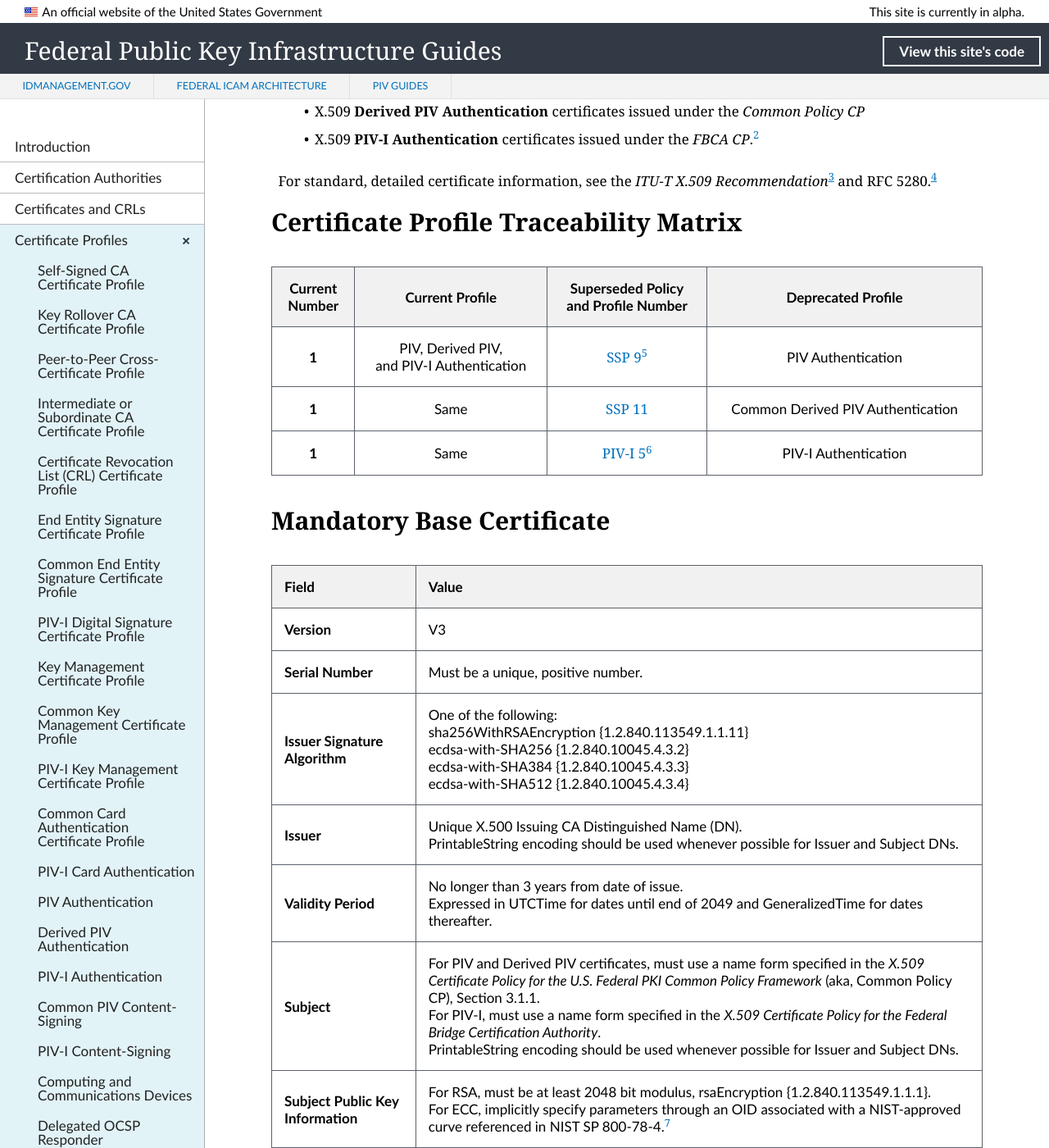
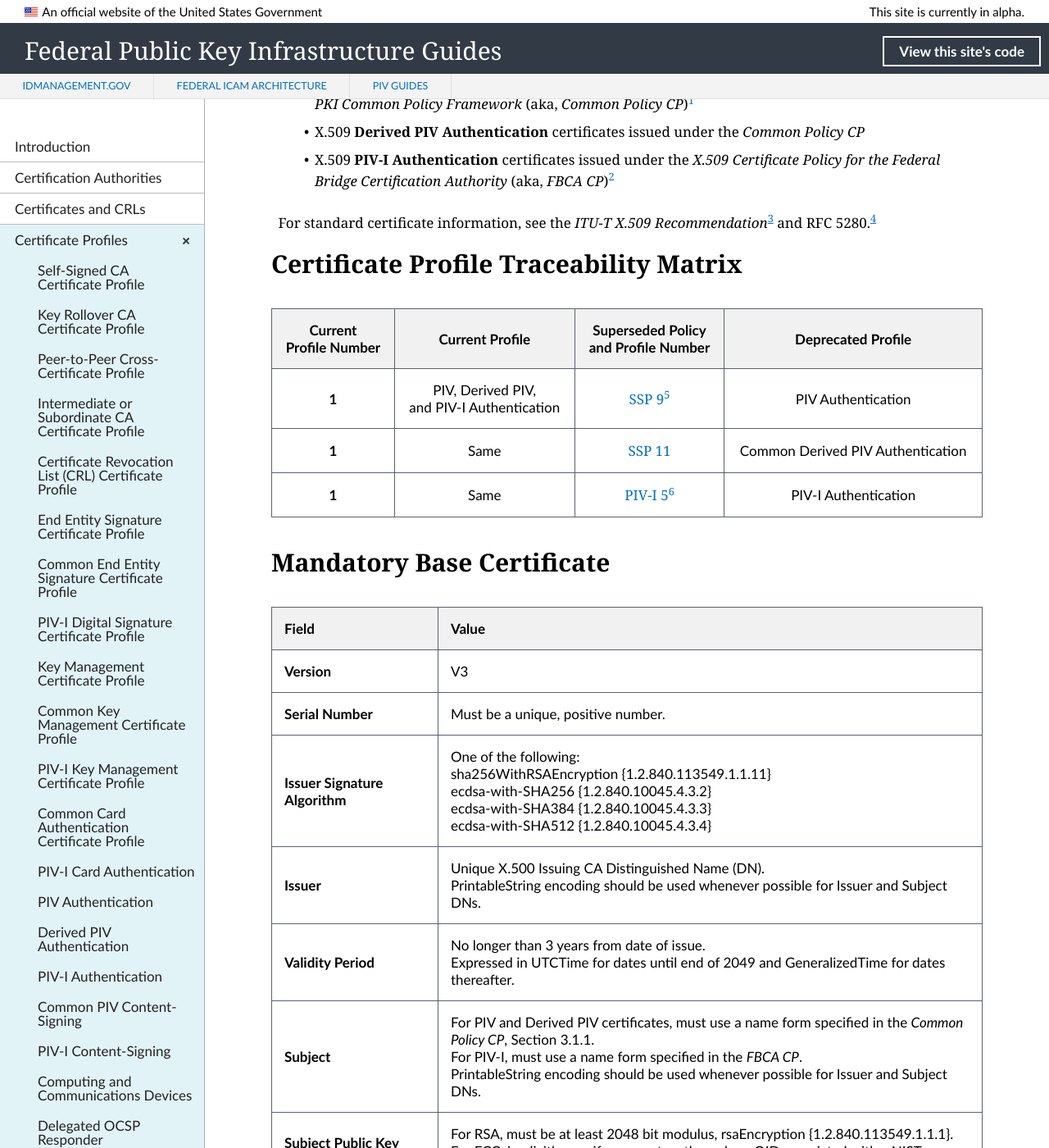
Before and after one commit to GSA/fpki-guides, a Jekyll site: the page built from _profiles/23_all_piv_auth.md, in a window 1280 px wide and 1400 px high, scrolled down 275 px. Shown: the whole window at 82% size. Built offline with Jekyll 4.4.1, drawn with Linux system fonts in a browser that asks for light colours; nearby versions of some CDN libraries; library files that are not in the unit come from our copies; some of the changed lines change nothing that is shown.

Commit message:
Update 23_all_piv_auth.md
Edits

```diff
--- a/_profiles/23_all_piv_auth.md
+++ b/_profiles/23_all_piv_auth.md
@@ -5,15 +5,15 @@
 ---
 This profile specifies the unique settings required for:
 
-* X.509 **PIV Authentication** certificates issued under the _Common Policy CP_<sup>[1](#1)</sup>
+* X.509 **PIV Authentication** certificates issued under the _X.509 Certificate Policy for the U.S. Federal PKI Common Policy Framework_ (aka, _Common Policy CP_)<sup>[1](#1)</sup>
 * X.509 **Derived PIV Authentication** certificates issued under the _Common Policy CP_
-* X.509 **PIV-I Authentication** certificates issued under the _FBCA CP_.<sup>[2](#2)</sup>
+* X.509 **PIV-I Authentication** certificates issued under the  _X.509 Certificate Policy for the Federal Bridge Certification Authority_ (aka, _FBCA CP_)<sup>[2](#2)</sup>
 
-For standard, detailed certificate information, see the _ITU-T X.509 Recommendation_<sup>[3](#3)</sup> and RFC 5280.<sup>[4](#4)</sup>
+For standard certificate information, see the _ITU-T X.509 Recommendation_<sup>[3](#3)</sup> and RFC 5280.<sup>[4](#4)</sup>
 
 ## Certificate Profile Traceability Matrix
 
-| **Current<br>Number** | **Current Profile**   |  **Superseded Policy<br>and Profile Number**  | **Deprecated Profile** |
+| **Current<br>Profile Number** | **Current Profile**   |  **Superseded Policy<br>and Profile Number**  | **Deprecated Profile** |
 | :----: | :----: | :----:| :----: |
 |  **1**  | PIV, Derived PIV,<br>and PIV-I Authentication | [SSP 9](https://www.idmanagement.gov/wp-content/uploads/sites/1171/uploads/fpki-cert-profile-ssp.pdf){:target="_blank"}<sup>[5](#5)</sup>  |  PIV Authentication  |
 |  **1**  |  Same | [SSP 11](https://www.idmanagement.gov/wp-content/uploads/sites/1171/uploads/fpki-cert-profile-ssp.pdf){:target="_blank"}  |  Common Derived PIV Authentication  |
@@ -28,7 +28,7 @@
 | **Issuer Signature Algorithm**   |  One of the following:<br>sha256WithRSAEncryption {1.2.840.113549.1.1.11}<br>ecdsa-with-SHA256 {1.2.840.10045.4.3.2}<br>ecdsa-with-SHA384 {1.2.840.10045.4.3.3}<br>ecdsa-with-SHA512 {1.2.840.10045.4.3.4} |
 | **Issuer**   |  Unique X.500 Issuing CA Distinguished Name (DN).<br>PrintableString encoding should be used whenever possible for Issuer and Subject DNs. |
 | **Validity Period**  |  No longer than 3 years from date of issue.<br>Expressed in UTCTime for dates until end of 2049 and GeneralizedTime for dates thereafter.  |
-| **Subject**   |   For PIV and Derived PIV certificates, must use a name form specified in the _X.509 Certificate Policy for the U.S. Federal PKI Common Policy Framework_ (aka, Common Policy CP), Section 3.1.1.<br>For PIV-I, must use a name form specified in the _X.509 Certificate Policy for the Federal Bridge Certification Authority_.<br>PrintableString encoding should be used whenever possible for Issuer and Subject DNs.   |
+| **Subject**   |   For PIV and Derived PIV certificates, must use a name form specified in the _Common Policy CP_, Section 3.1.1.<br>For PIV-I, must use a name form specified in the _FBCA CP_.<br>PrintableString encoding should be used whenever possible for Issuer and Subject DNs.   |
 | **Subject Public Key Information**  |   For RSA, must be at least 2048 bit modulus, rsaEncryption {1.2.840.113549.1.1.1}.<br>For ECC, implicitly specify parameters through an OID associated with a NIST-approved curve referenced in NIST SP 800-78-4.<sup>[7](#7)</sup>   |
 | **Signature**   |   sha256WithRSAEncryption {1.2.840.113549.1.1.11}<br>or ECDSA with appropriate hash.   |
 
```
